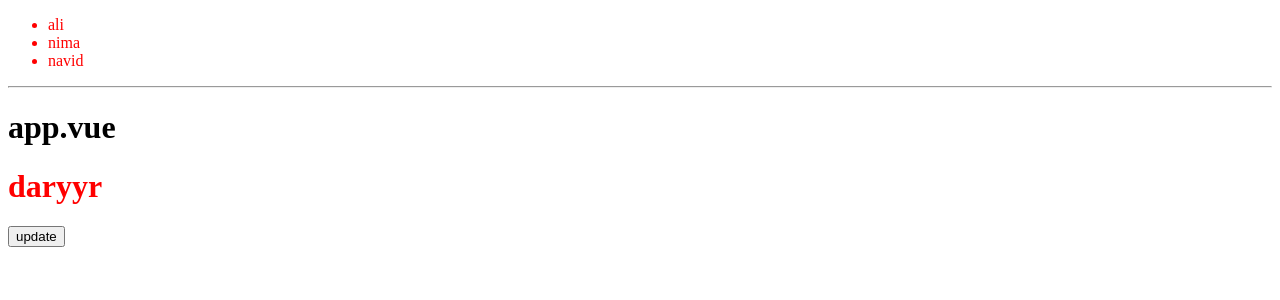
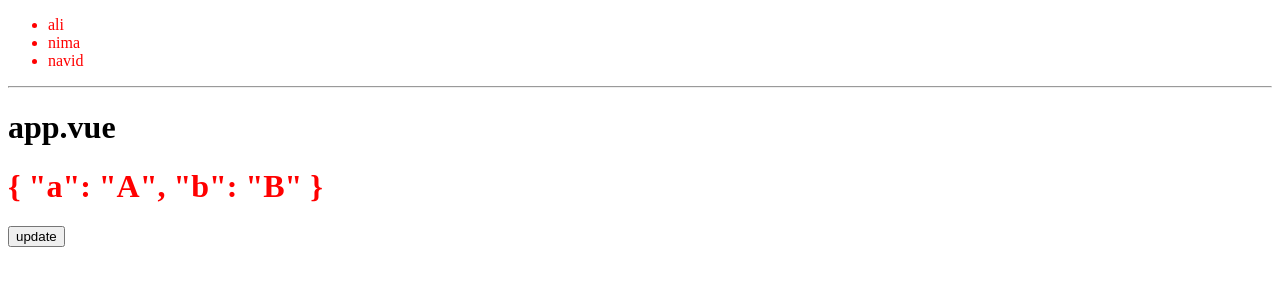
Before and after one commit to Darynazar/Vue3-Test, a Vue app: page / in a window 1280 px wide. Shown: the top 300 px of the page. Built offline with nearby package versions, Linux system fonts and the light colour scheme.

Commit message:
add reactive

```diff
--- a/src/components/HomeComponent.vue
+++ b/src/components/HomeComponent.vue
@@ -1,19 +1,26 @@
 <template>
   <div class="">
-    <h1>{{ name }}</h1>
+    <h1>{{ obj }}</h1>
     <button @click="updateName">update</button>
   </div>
 </template>
 
   <script>
-import { ref } from "vue";
+import { ref,reactive } from "vue";
 export default {
   setup() {
     let name = ref("daryyr");
+    let obj = reactive({
+      a:"A",
+      b:"B"
+    });
     function updateName() {
-      name.value = "ali heydari";
+      console.log(obj);
+      obj.a = "C"
+
+      // name.value = "ali heydari";
     }
-    return { name, updateName };
+    return { obj, name, updateName };
   },
 };
 </script>
```
